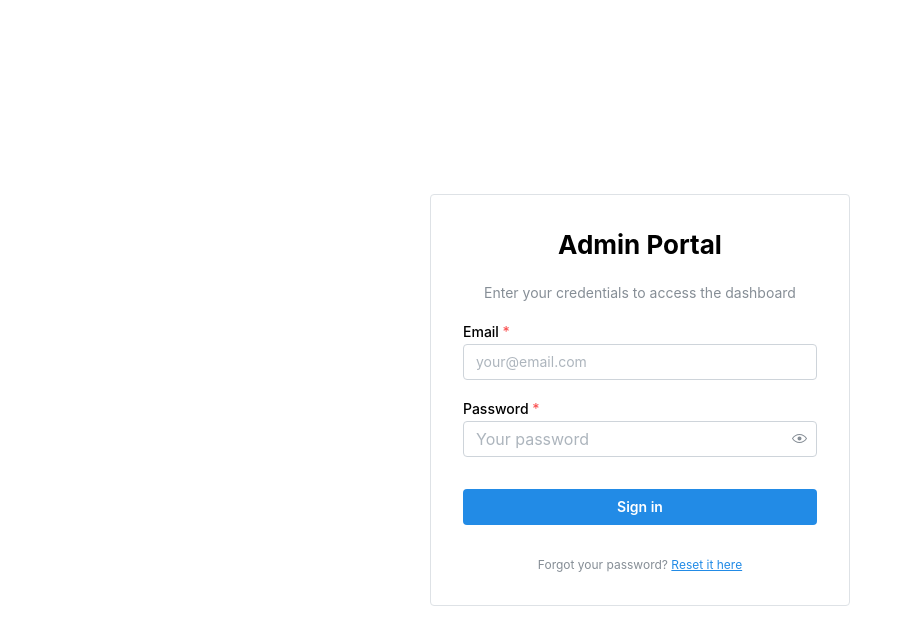
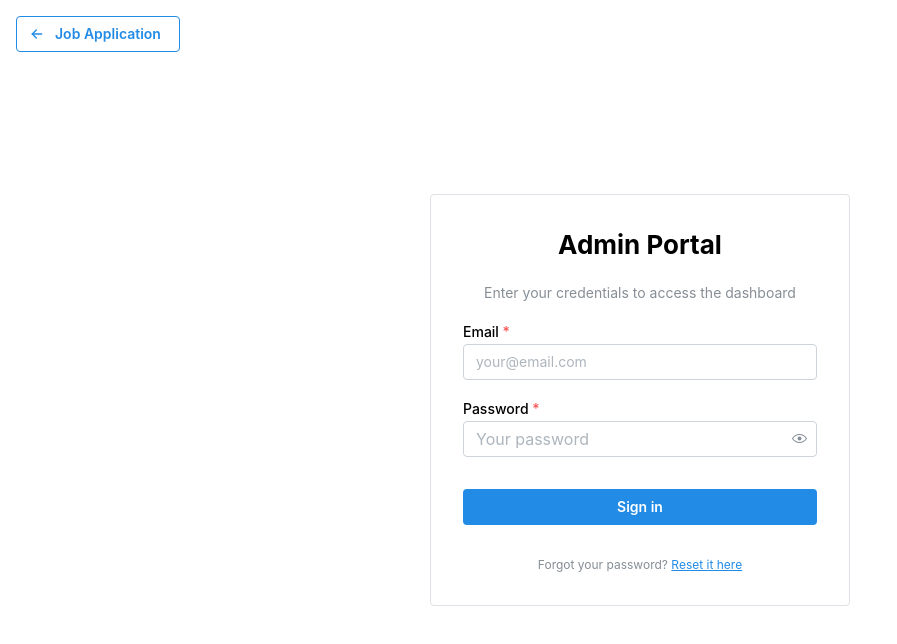
Before and after one commit to ThanakornSr/Recruitment-App, a React (Vite) app in the folder web/: page /login in a window 1280 px wide. Shown: the top 644 px of the page, without its empty margins (0-897 px from the left). Built offline with nearby package versions, Linux system fonts and the light colour scheme; no server answers.

Commit message:
Add back button

```diff
--- a/web/src/pages/Login.tsx
+++ b/web/src/pages/Login.tsx
@@ -8,9 +8,11 @@ import {
   Title,
   Text,
   Box,
+  Group,
 } from "@mantine/core";
 import { useNavigate, useLocation, Link } from "react-router-dom";
 import { useAuth } from "../contexts/AuthContext";
+import { IconArrowLeft } from "@tabler/icons-react";
 
 export default function Login() {
   const [email, setEmail] = useState("");
@@ -43,6 +45,17 @@ export default function Login() {
   };
 
   return (
+    <>
+      <Button
+        component={Link}
+        to="/"
+        m="md"
+        variant="outline"
+        leftSection={<IconArrowLeft size={16} />}
+        style={{ position: "absolute" }}
+      >
+        Job Application
+      </Button>
       <Box
         style={{
           minHeight: "100vh",
@@ -92,12 +105,7 @@ export default function Login() {
 
               <Text c="dimmed" size="xs" ta="center" mt="md">
                 Forgot your password?{" "}
-              <Text
-                component={Link}
-                to="/forgot-password"
-                c="blue"
-                td="underline"
-              >
+                <Text component={Link} c="blue" td="underline">
                   Reset it here
                 </Text>
               </Text>
@@ -105,5 +113,6 @@ export default function Login() {
           </form>
         </Paper>
       </Box>
+    </>
   );
 }
--- a/web/src/pages/PublicApply.tsx
+++ b/web/src/pages/PublicApply.tsx
@@ -182,6 +182,7 @@ export default function PublicApply() {
               value={formData.phone}
               onChange={(e) => handleInputChange("phone", e.target.value)}
               placeholder="+1234567890"
+              type="number"
             />
             <DateInput
               label="Date of Birth (Optional)"
```
Also changed, not shown: 1 other file (tests, documents, lock files or other folders). Lines whose indentation alone changed are shown as unchanged.
